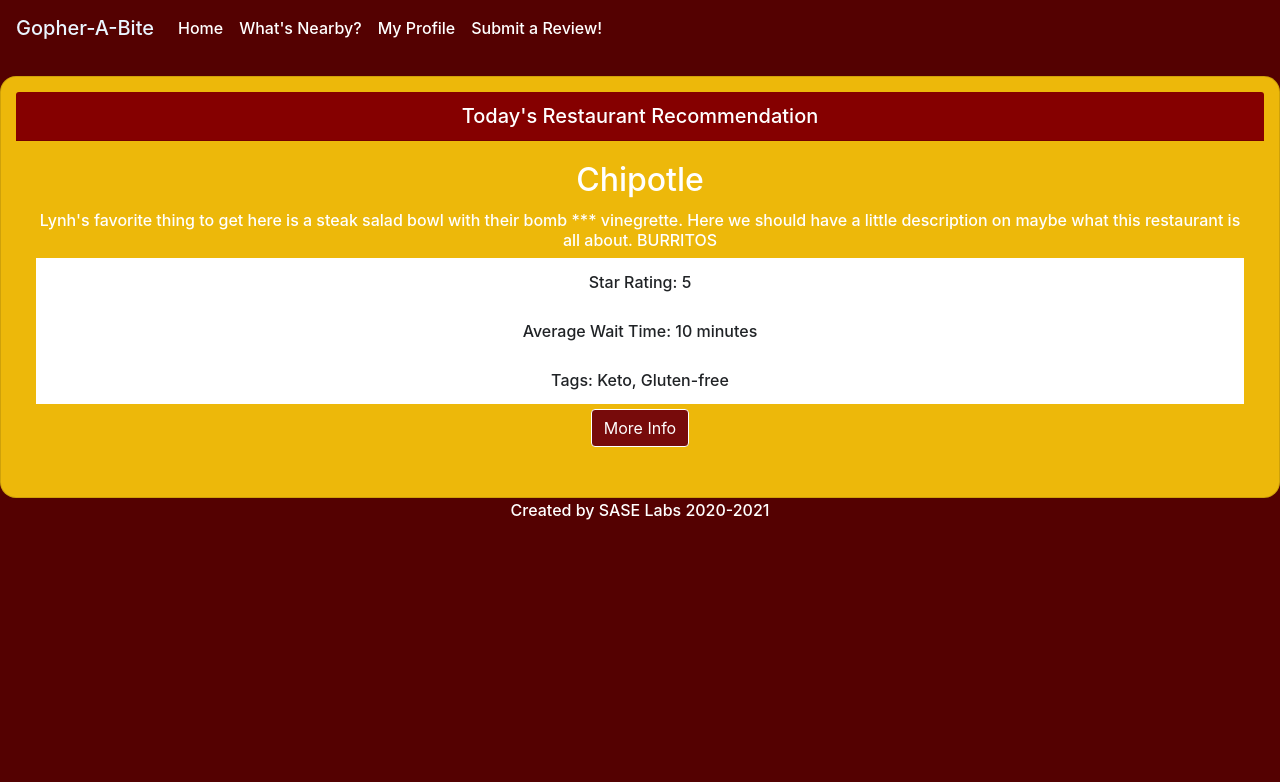
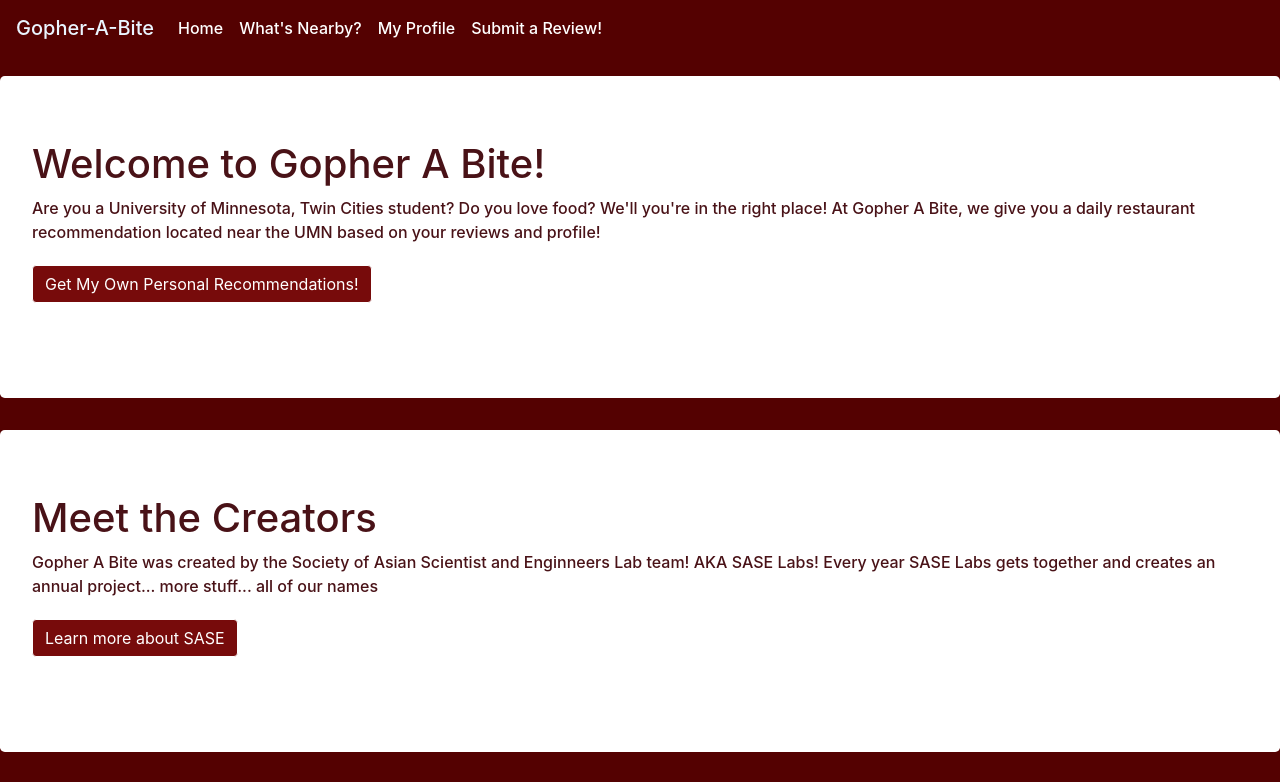
Before and after one commit to SASE-Labs-2021/gopher-a-bite, a React (Create React App) app: page / in a window 1280 px wide. Shown: the top 782 px of the page. Built offline with nearby package versions, Linux system fonts and the light colour scheme.

Commit message:
Added description and meet the creators

```diff
--- /dev/null
+++ b/src/components/Intro.jsx
@@ -0,0 +1,36 @@
+import React, { Component } from 'react';
+import Jumbotron from 'react-bootstrap/Jumbotron';
+import Button from 'react-bootstrap/Button';
+
+class Intro extends Component
+{
+    state = {  }
+    render()
+    {
+        return (
+        <div>
+            <Jumbotron>
+                <h1 >Welcome to Gopher A Bite!</h1>
+                <p>
+                    Are you a University of Minnesota, Twin Cities student? Do you love food? We'll you're in the right place!
+                    At Gopher A Bite, we give you a daily restaurant recommendation located near the UMN based on your reviews and profile!
+                </p>
+
+                <p>
+                    <Button >Get My Own Personal Recommendations!</Button>
+                </p>
+            </Jumbotron>
+                <Jumbotron>
+                    <h1>Meet the Creators</h1>
+                    <p>
+                        Gopher A Bite was created by the Society of Asian Scientist and Enginneers Lab team! AKA SASE Labs! Every year SASE Labs gets together and creates an annual project... more stuff... all of our names
+                    </p>
+                    <p>
+                        <Button>Learn more about SASE</Button>
+                    </p>
+                </Jumbotron>
+        </div>
+         );
+    }
+}
+export default Intro;
--- a/src/components/NavigationBar.jsx
+++ b/src/components/NavigationBar.jsx
@@ -1,13 +1,10 @@
 import React, { Component } from 'react';
 import Nav from 'react-bootstrap/Nav';
-import Button from 'react-bootstrap/Button';
-import Form from 'react-bootstrap/Form';
-import FormControl from 'react-bootstrap/FormControl';
 import Navbar from 'react-bootstrap/Navbar';
 import RestaurantPreview from './RestaurantPreview';
 import SubmitReview from './SubmitReview';
-import ButtonGroup from 'react-bootstrap/ButtonGroup'
 import MyProfile from './MyProfile';
+import Intro from './Intro';
 import AppMap from './AppMap';
 import {
   BrowserRouter as Router,
@@ -67,7 +64,11 @@
 ]
 
 function Home() {
-  return <RestaurantPreview/>;
+  return (
+    <div>
+      <Intro/>
+      <RestaurantPreview/>
+    </div>);
 }
 
 function Nearby() {
--- a/src/components/SubmitReview.jsx
+++ b/src/components/SubmitReview.jsx
@@ -1,7 +1,6 @@
 import React, { Component } from 'react';
 import Card from 'react-bootstrap/Card';
 import ListGroupItem from 'react-bootstrap/ListGroupItem';
-import ListGroup from 'react-bootstrap/ListGroup';
 import Button from 'react-bootstrap/Button';
 
 class SubmitReview extends Component {
```
Also changed, not shown: src/components/RestaurantPreview.jsx (+6 -3 lines), src/bootstrap.css, 1 other file (tests, documents, lock files or other folders).
